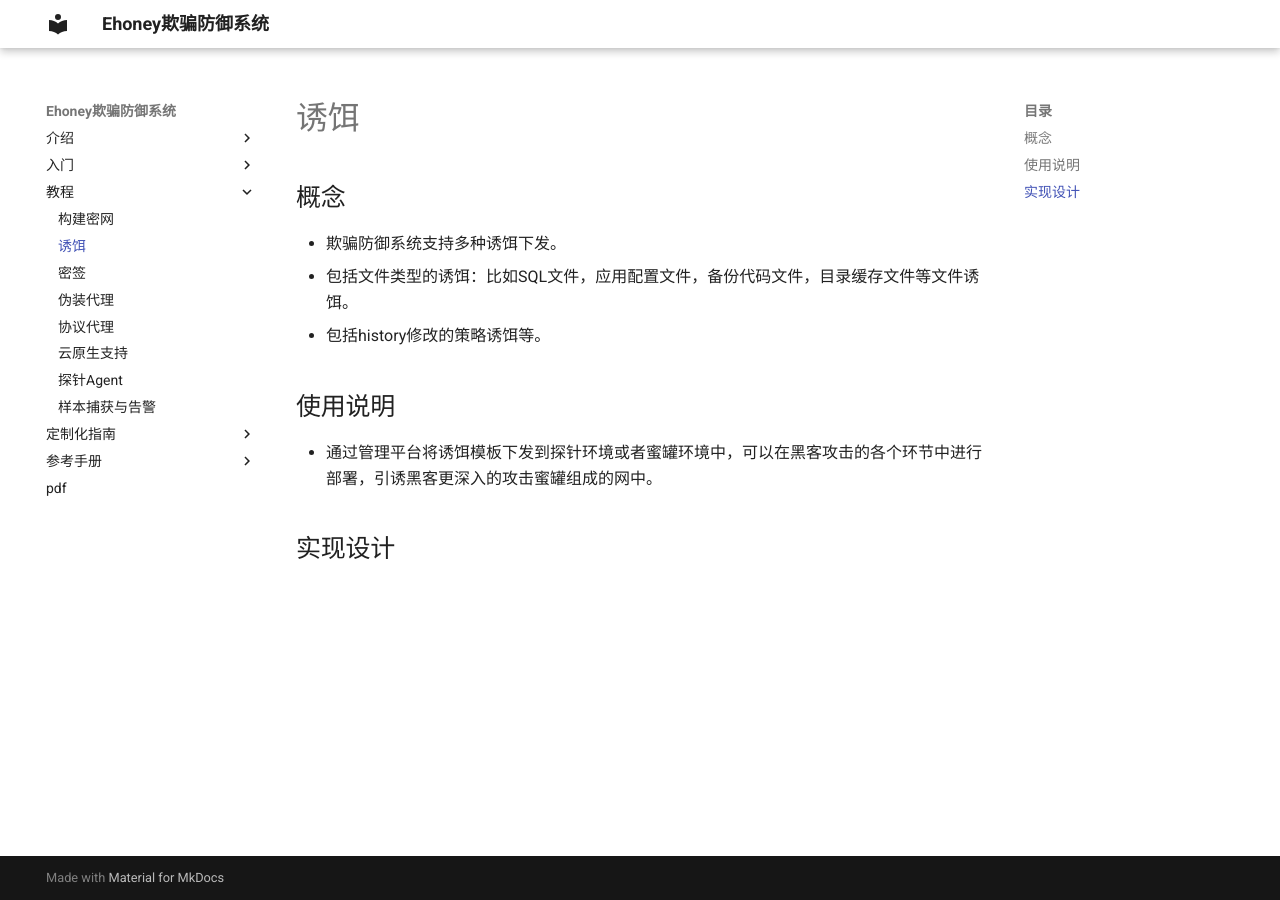
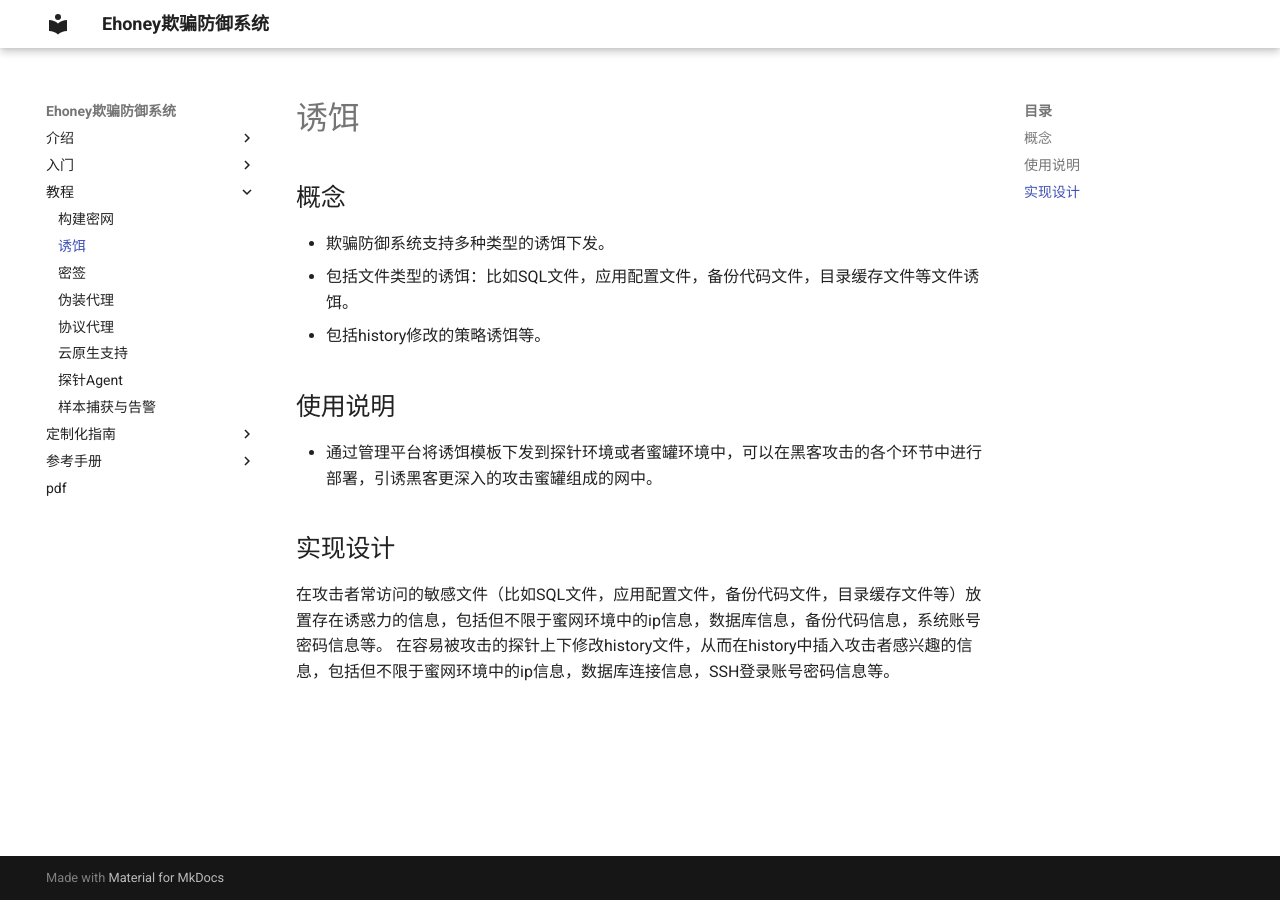
Before and after one commit to seccome/Ehoney, an MkDocs documentation site: the page built from doc/Tutorials/HoneyBait.md, in a window 1280 px wide. Built offline with MkDocs 1.6.1 and Material for MkDocs 9.7.7, drawn with Linux system fonts in a browser that asks for light colours.

Commit message:
Update HoneyBait.md

```diff
--- a/doc/Tutorials/HoneyBait.md
+++ b/doc/Tutorials/HoneyBait.md
@@ -1,5 +1,5 @@
 ## 概念
-* 欺骗防御系统支持多种诱饵下发。
+* 欺骗防御系统支持多种类型的诱饵下发。
 * 包括文件类型的诱饵：比如SQL文件，应用配置文件，备份代码文件，目录缓存文件等文件诱饵。
 * 包括history修改的策略诱饵等。
 
@@ -7,3 +7,5 @@
 - 通过管理平台将诱饵模板下发到探针环境或者蜜罐环境中，可以在黑客攻击的各个环节中进行部署，引诱黑客更深入的攻击蜜罐组成的网中。
 
 ## 实现设计
+在攻击者常访问的敏感文件（比如SQL文件，应用配置文件，备份代码文件，目录缓存文件等）放置存在诱惑力的信息，包括但不限于蜜网环境中的ip信息，数据库信息，备份代码信息，系统账号密码信息等。
+在容易被攻击的探针上下修改history文件，从而在history中插入攻击者感兴趣的信息，包括但不限于蜜网环境中的ip信息，数据库连接信息，SSH登录账号密码信息等。
```
